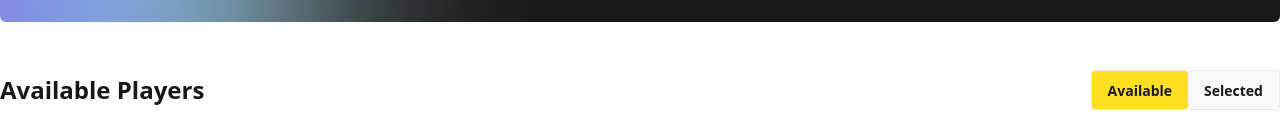
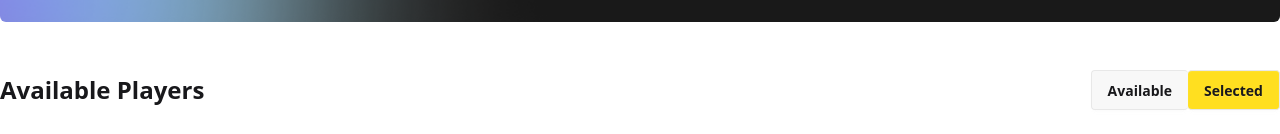
Before and after one commit to Dev-Zual/bpl-dream-11, a React (Vite) app: page / in a window 1280 px wide. Both pictures are taken after a click on the button "Available". Shown: the part 636-770 px from the top of the page. Built offline with nearby package versions, Linux system fonts and the light colour scheme.

Commit message:
conditional render page and btn css

```diff
--- a/src/components/PlayerData/PlayerData.jsx
+++ b/src/components/PlayerData/PlayerData.jsx
@@ -1,16 +1,29 @@
+import { useState } from "react";
 import Players from "../Players/Players";
+import SelectedPlayers from "../SelectedPlayers/SelectedPlayers";
 
 const PlayerData = () => {
+  const [route, setRoute] = useState(true);
   return (
     <div className="container mx-auto">
       <div className="flex justify-between items-center mt-12 mb-5">
         <h2 className="text-2xl font-bold">Available Players</h2>
         <div>
-          <button className="btn border-r-0 bg-yellow-300">Available</button>
-          <button className="btn border-l-0">Selected</button>
+          <button
+            onClick={() => setRoute(!route)}
+            className={`btn border-r-0 ${route && "bg-yellow-300"}`}
+          >
+            Available
+          </button>
+          <button
+            onClick={() => setRoute(!route)}
+            className={`btn border-l-0 ${!route && "bg-yellow-300"}`}
+          >
+            Selected
+          </button>
         </div>
       </div>
-      <Players></Players>
+      {route ? <Players /> : <SelectedPlayers />}
     </div>
   );
 };
--- /dev/null
+++ b/src/components/SelectedPlayers/SelectedPlayers.jsx
@@ -0,0 +1,5 @@
+const SelectedPlayers = () => {
+  return <div>hiiiiii</div>;
+};
+
+export default SelectedPlayers;
```
